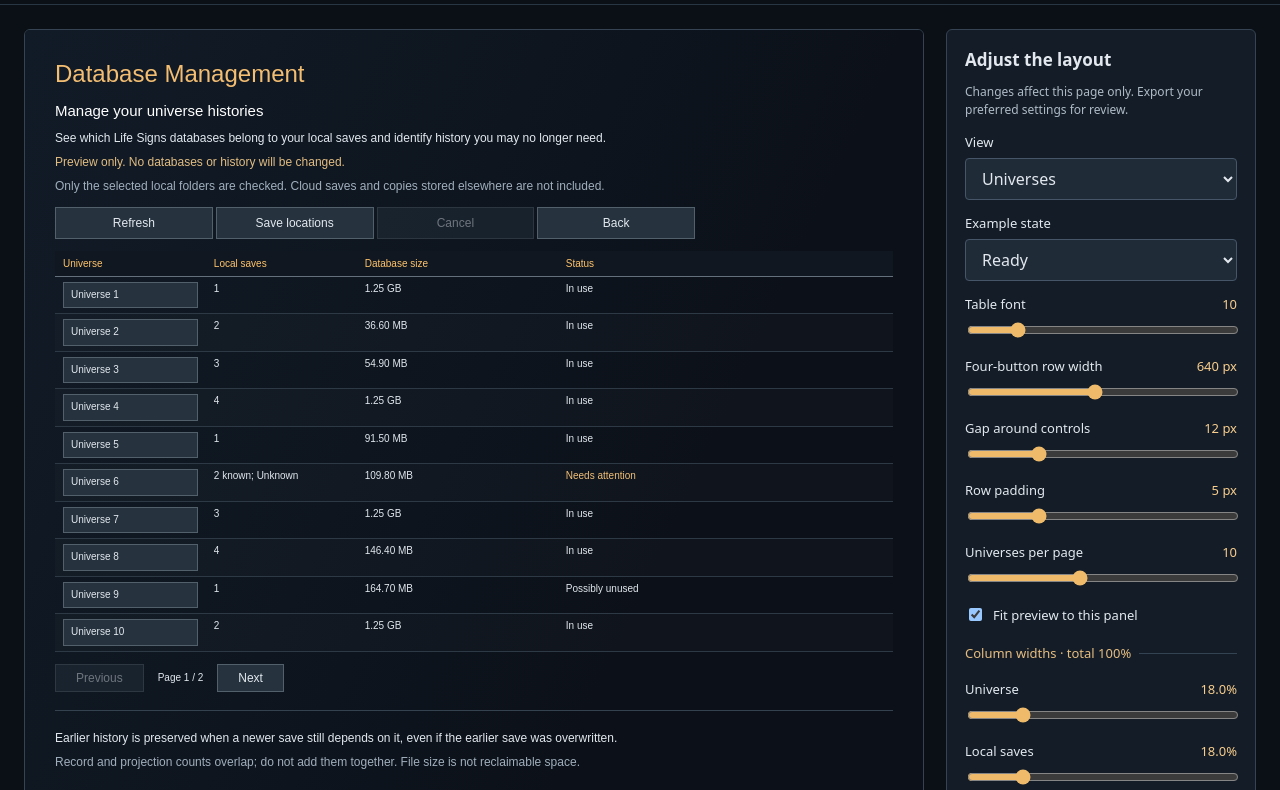
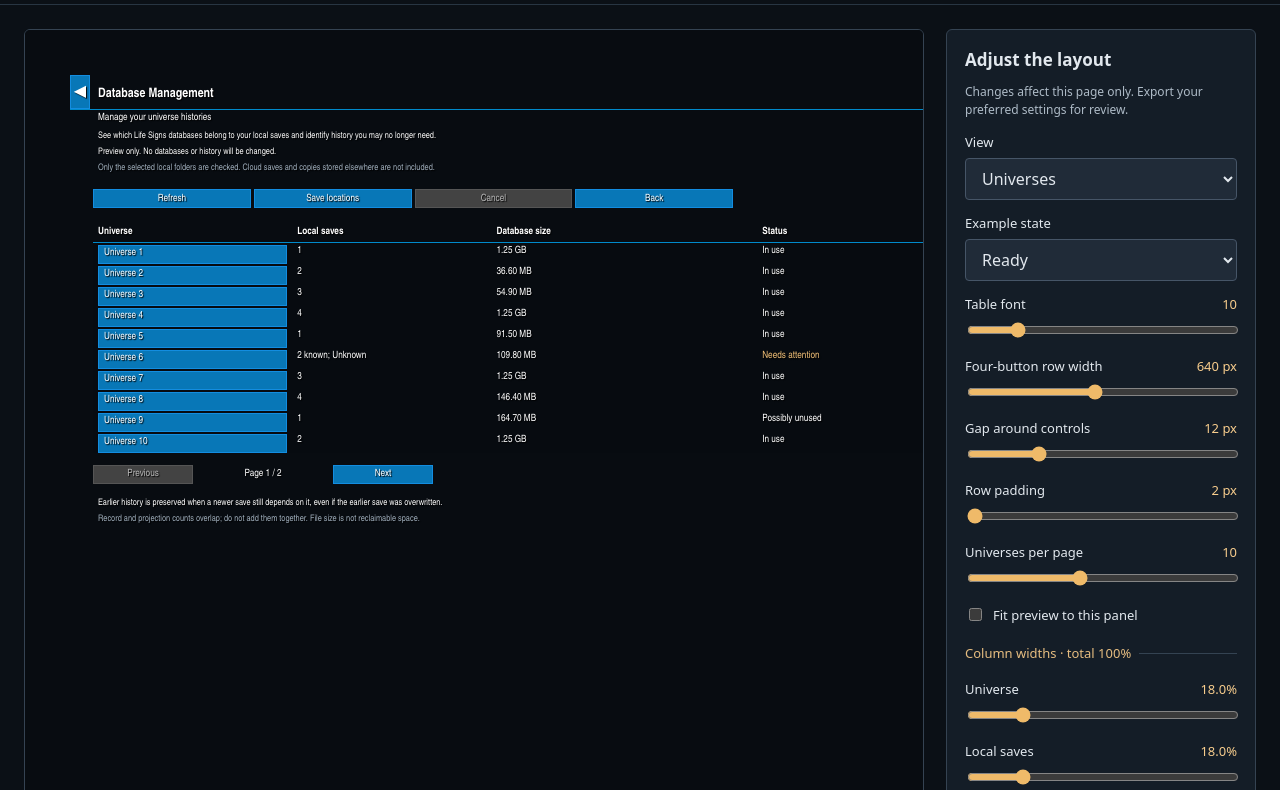
Before and after one commit to yeahmyusernameis32characterslong/X4LifeSigns, a plain HTML site: page tools/menu-preview/index.html in a window 1280 px wide. Shown: the part 58-848 px from the top of the page. Drawn offline with Linux system fonts and the light colour scheme.

Commit message:
fix(tools): align browser preview with native menu conventions

```diff
--- a/tools/menu-preview/index.html
+++ b/tools/menu-preview/index.html
@@ -19,29 +19,34 @@
   .topbar p { margin:0; color:#a6b4c2; font-size:13px; }
   .workspace { display:grid; grid-template-columns:minmax(0,1fr) 310px; align-items:start; gap:22px; padding:24px; }
   .canvas { overflow:auto; min-width:0; border:1px solid #354352; background:#080c11; border-radius:6px; }
-  .screen { width:1130px; min-height:740px; padding:30px; background:linear-gradient(115deg,#111b27,#0c1119 70%); font-family:Arial,sans-serif; }
-  .screen.fit { width:100%; min-width:540px; }
-  .screen h1 { font-size:24px; font-weight:400; margin:0 0 12px; color:#f4be72; }
-  .screen p { font-size:12px; line-height:1.5; margin:6px 0; }
-  .screen .intro { font-size:15px; color:#fff; }
+  .screen { width:1130px; min-height:740px; margin:45px; padding:0; background:transparent; font-family:"Zekton outlined","Arial Narrow",Arial,sans-serif; color:#fff; text-shadow:1px 1px 1px #000; }
+  .screen.fit { width:calc(100% - 90px); min-width:540px; }
+  .native-title { display:flex; align-items:center; min-height:34px; border-bottom:1px solid #008acb; gap:3px; }
+  .screen h1 { font-size:13px; font-weight:700; margin:6px 0 0 5px; color:#fff; }
+  .screen .title-back { width:20px; height:34px; padding:0; font-size:16px; }
+  .screen p { font-size:9px; line-height:1.35; min-height:16px; margin:0 0 0 23px; padding:2px 0 0 5px; }
+  .screen .intro { font-size:10px; min-height:19px; color:#fff; }
   .muted { color:#a0afbd; }
-  .screen .notice { color:#e2bd82; }
-  .state { padding:8px 0; color:#f4c471; }
-  .actions { display:grid; grid-template-columns:repeat(4,minmax(0,1fr)); width:min(100%,var(--buttons)); margin:var(--gap) 0; gap:3px; }
-  .screen button { border-radius:0; border:1px solid #52606b; background:#26333f; font-family:Arial,sans-serif; }
-  .actions button { font-size:12px; padding:8px 4px; }
-  .table-scroll { overflow:auto; }
+  .screen .notice { color:#fff; }
+  .state { color:#fff; }
+  .actions { display:grid; grid-template-columns:repeat(4,minmax(0,1fr)); width:min(100%,var(--buttons)); margin:var(--gap) 0 var(--gap) 23px; gap:3px; max-width:calc(100% - 23px); }
+  .screen button { border-radius:0; border:1px solid #138de0; background:#0877b7; font-family:inherit; text-shadow:inherit; }
+  .screen button:hover:not(:disabled),.screen button:focus-visible { background:#00d9fa; }
+  .screen button:disabled { background:#434343; border-color:#555; opacity:1; color:#b7b7b7; }
+  .actions button { font-size:10px; height:19px; padding:0 5px; }
+  .table-scroll { overflow:auto; margin-left:23px; }
   .data { table-layout:fixed; border-collapse:collapse; width:100%; font-size:var(--font); }
-  .data th { color:#ffc46b; font-weight:400; background:#101721; text-align:left; padding:7px 8px; border-bottom:1px solid #64717d; }
-  .data td { padding:var(--padding) 8px; border-bottom:1px solid #2d3945; vertical-align:top; line-height:1.45; overflow-wrap:anywhere; }
-  .data tbody tr:nth-child(even) { background:#ffffff04; }
-  .data .universe { display:block; width:100%; font-size:inherit; text-align:left; padding:5px 7px; }
+  .data th { color:#fff; font-weight:700; background:transparent; text-align:left; height:22px; padding:2px 5px 0; border-bottom:1px solid #008acb; }
+  .data td { height:19px; padding:var(--padding) 5px 0; vertical-align:top; line-height:1.35; overflow:hidden; overflow-wrap:normal; }
+  .data tbody tr { background:#00000015; }
+  .data .universe { display:block; width:100%; font-size:inherit; text-align:left; height:19px; padding:0 5px; }
   .data .attention { color:#f2c078; }
   .data .protected { color:#8dc7dd; }
-  .pagination { display:flex; align-items:center; gap:14px; margin:12px 0 18px; font-size:var(--font); }
-  .pagination button { font-size:12px; padding:6px 20px; }
-  .foot { border-top:1px solid #34414e; padding-top:12px; }
-  .protect { display:flex; gap:8px; align-items:center; font-size:12px; margin:12px 0; }
+  .pagination { display:flex; align-items:center; width:340px; max-width:calc(100% - 23px); gap:3px; margin:var(--gap) 0 var(--gap) 23px; font-size:var(--font); }
+  .pagination span { flex:1; text-align:center; }
+  .pagination button { font-size:10px; width:100px; height:19px; padding:0 5px; }
+  .foot { padding:0; }
+  .protect { display:flex; gap:5px; align-items:center; font-size:10px; min-height:19px; margin:0 0 0 23px; }
   aside { background:#141d27; border:1px solid #354352; border-radius:6px; padding:18px; }
   aside h2 { font-size:17px; margin:0 0 6px; }
   aside p { color:#aebbc7; font-size:12px; line-height:1.5; }
@@ -61,12 +66,12 @@
 </style>
 <header class="topbar">
   <div class="brand">LIFE SIGNS</div>
-  <p>Menu layout preview · Sample data · Approximate X4 appearance</p>
+  <p>Menu layout preview · Extensions-style geometry · Sample data</p>
 </header>
 <main class="workspace">
   <div class="canvas" aria-label="Menu preview">
     <section class="screen fit" id="screen" aria-label="Database Management mock-up">
-      <h1>Database Management</h1>
+      <div class="native-title"><button class="title-back" id="title-back" type="button" aria-label="Back">&#9664;</button><h1>Database Management</h1></div>
       <p class="intro">Manage your universe histories</p>
       <p>See which Life Signs databases belong to your local saves and identify history you may no longer need.</p>
       <p class="notice">Preview only. No databases or history will be changed.</p>
@@ -120,18 +125,25 @@
     <div class="editor-actions"><button id="export" type="button">Export layout</button><button id="reset" type="button">Reset layout</button></div>
     <p id="announcement" role="status" aria-live="polite"></p>
     <details><summary>Layout settings</summary><pre id="settings"></pre></details>
-    <p>Uses fictional examples, not your saves or database. Browser fonts and wrapping differ from X4. The default layout follows menu revision <code>156dc75</code>. Row padding and page size are design experiments; exported values do not edit Lua.</p>
+    <p>Uses fictional examples, not your saves or database. Browser fonts and wrapping differ from X4. The default layout follows the revised Extensions-style menu. X4?s animated scene is omitted; its outlined Zekton font may be unavailable in your browser. Text clipping follows the reply budgets; font shapes/scaling still need an in-game check. Exported values do not edit Lua.</p>
   </aside>
 </main>
 <script>
 'use strict';
 const $ = id => document.getElementById(id);
-const defaults = () => ({font:10,buttons:640,gap:12,padding:5,rows:10,fit:true,widths:{LIST:[18,18,24,40],DETAIL:[20,24,18,38],LOCATIONS:[16,58,16,10]}});
+const defaults = () => ({font:10,buttons:640,gap:12,padding:2,rows:10,fit:false,widths:{LIST:[18,18,24,40],DETAIL:[20,24,18,38],LOCATIONS:[16,58,16,10]}});
 const headings = {LIST:['Universe','Local saves','Database size','Status'],DETAIL:['Section','Item','Value','Save location / source'],LOCATIONS:['Folder','Location','Scope','Notes']};
 const messages = {SCANNING:'Scanning selected local folders… (sample)',STALE:'Results are stale. Refresh to scan the selected folders again.',UNAVAILABLE:'Companion unavailable. Start or restart the companion, then Refresh.',ERROR:'Preview failed. Check your save locations, then Refresh.',CANCELLED:'Cancelled. Previous results are stale.'};
 let layout=defaults(), view='LIST', state='READY', page=0, selected=1;
 const protectedIds=new Set();
 const universeRows=Array.from({length:14},(_,i)=>['Universe '+(i+1), i===5?'2 known; Unknown':String((i%4)+1), i%3===0?'1.25 GB':((i+1)*18.3).toFixed(2)+' MB', i===5?'Needs attention':i===8?'Possibly unused':'In use']);
+// The native transport clips cells by UTF-8 bytes before X4 draws them.
+function clipCell(value,budget) {
+  let text=String(value);const encoder=new TextEncoder();
+  if(encoder.encode(text).length<=budget)return text;
+  while(encoder.encode(text).length>budget-3)text=text.slice(0,-1);
+  return text.replace(/[\ud800-\udbff]$/,'')+'...';
+}
 function sampleRows() {
   if(view==='LIST') return universeRows.map((r,i)=>[r[0],r[1],r[2],protectedIds.has(i+1)?'Protected':r[3]]);
   if(view==='LOCATIONS') return [
@@ -155,7 +167,7 @@ function sampleRows() {
   ];
 }
 function exportValue() {
-  return {tool:'Life Signs menu layout preview',version:1,sourceMenu:'156dc75',sampleData:true,layout:JSON.parse(JSON.stringify(layout))};
+  return {tool:'Life Signs menu layout preview',version:1,sourceMenu:'extensions-style-v2',sampleData:true,layout:JSON.parse(JSON.stringify(layout))};
 }
 function updateEditor() {
   for(const key of ['font','buttons','gap','padding','rows']) {
@@ -174,7 +186,7 @@ function render() {
   const screen=$('screen');
   for(const [key,value] of [['font',layout.font],['buttons',layout.buttons],['gap',layout.gap],['padding',layout.padding]]) screen.style.setProperty('--'+key,value+'px');
   screen.classList.toggle('fit',layout.fit);
-  const all=sampleRows(), size=view==='LIST'?layout.rows:3, pages=Math.max(1,Math.ceil(all.length/size));
+  const all=['SCANNING','UNAVAILABLE','ERROR'].includes(state)?[]:sampleRows(), size=view==='LIST'?layout.rows:3, pages=Math.max(1,Math.ceil(all.length/size));
   page=Math.min(Math.max(page,0),pages-1);
   $('view').value=view; $('state').value=state;
   $('state-message').hidden=state==='READY'; $('state-message').textContent=messages[state]||'';
@@ -182,6 +194,7 @@ function render() {
   document.querySelectorAll('#data col').forEach((col,i)=>{col.style.width=layout.widths[view][i]+'%';});
   document.querySelectorAll('#data th').forEach((th,i)=>{th.textContent=headings[view][i];});
   const body=document.querySelector('#data tbody');body.replaceChildren();
+  if(!all.length) { const tr=document.createElement('tr'),td=document.createElement('td');td.colSpan=4;td.textContent=state==='SCANNING'?'Waiting for scan results...':'No results to display.';tr.append(td);body.append(tr); }
   all.slice(page*size,(page+1)*size).forEach((row,index)=>{
     const tr=document.createElement('tr');
     row.forEach((value,i)=>{
@@ -190,7 +203,7 @@ function render() {
         const button=document.createElement('button');button.type='button';button.className='universe';button.textContent=value;button.disabled=state!=='READY';
         const id=page*size+index+1;
         button.addEventListener('click',()=>{selected=id;view='DETAIL';page=0;render();});td.append(button);
-      } else td.textContent=value;
+      } else td.textContent=clipCell(value,view==='LIST'?32:96);
       if(value==='Needs attention') td.className='attention';
       if(value==='Protected') td.className='protected';
       tr.append(td);
@@ -225,10 +238,11 @@ $('state').addEventListener('change',()=>{state=$('state').value;render();});
 $('refresh').addEventListener('click',()=>{state='READY';view='LIST';page=0;render();$('announcement').textContent='Sample results refreshed. No files were scanned.';});
 $('locations').addEventListener('click',()=>{view='LOCATIONS';page=0;state='READY';render();});
 $('cancel').addEventListener('click',()=>{state='CANCELLED';render();});
-$('back').addEventListener('click',()=>{if(view!=='LIST'){view='LIST';page=0;render();}else $('announcement').textContent='This is the sample main list. Close this browser tab to exit.';});
+function back() { if(view!=='LIST'){view='LIST';page=0;render();}else $('announcement').textContent='This is the sample main list. Close this browser tab to exit.'; }
+$('back').addEventListener('click',back);$('title-back').addEventListener('click',back);
 $('previous').addEventListener('click',()=>{page--;render();});$('next').addEventListener('click',()=>{page++;render();});
 $('protect').addEventListener('change',()=>{if($('protect').checked)protectedIds.add(selected);else protectedIds.delete(selected);render();});
-$('reset').addEventListener('click',()=>{layout=defaults();page=0;render();$('announcement').textContent='Layout reset to menu revision 156dc75.';});
+$('reset').addEventListener('click',()=>{layout=defaults();page=0;render();$('announcement').textContent='Layout reset to the Extensions-style defaults.';});
 $('export').addEventListener('click',()=>{
   const blob=new Blob([JSON.stringify(exportValue(),null,2)+'\n'],{type:'application/json'}),url=URL.createObjectURL(blob),a=document.createElement('a');
   a.href=url;a.download='lifesigns-menu-layout.json';a.click();setTimeout(()=>URL.revokeObjectURL(url),1000);
```
Also changed, not shown: docs/DATABASE_HOUSEKEEPING_STAGE2.md (+8 -0 lines), tools/menu-preview/README.md.
